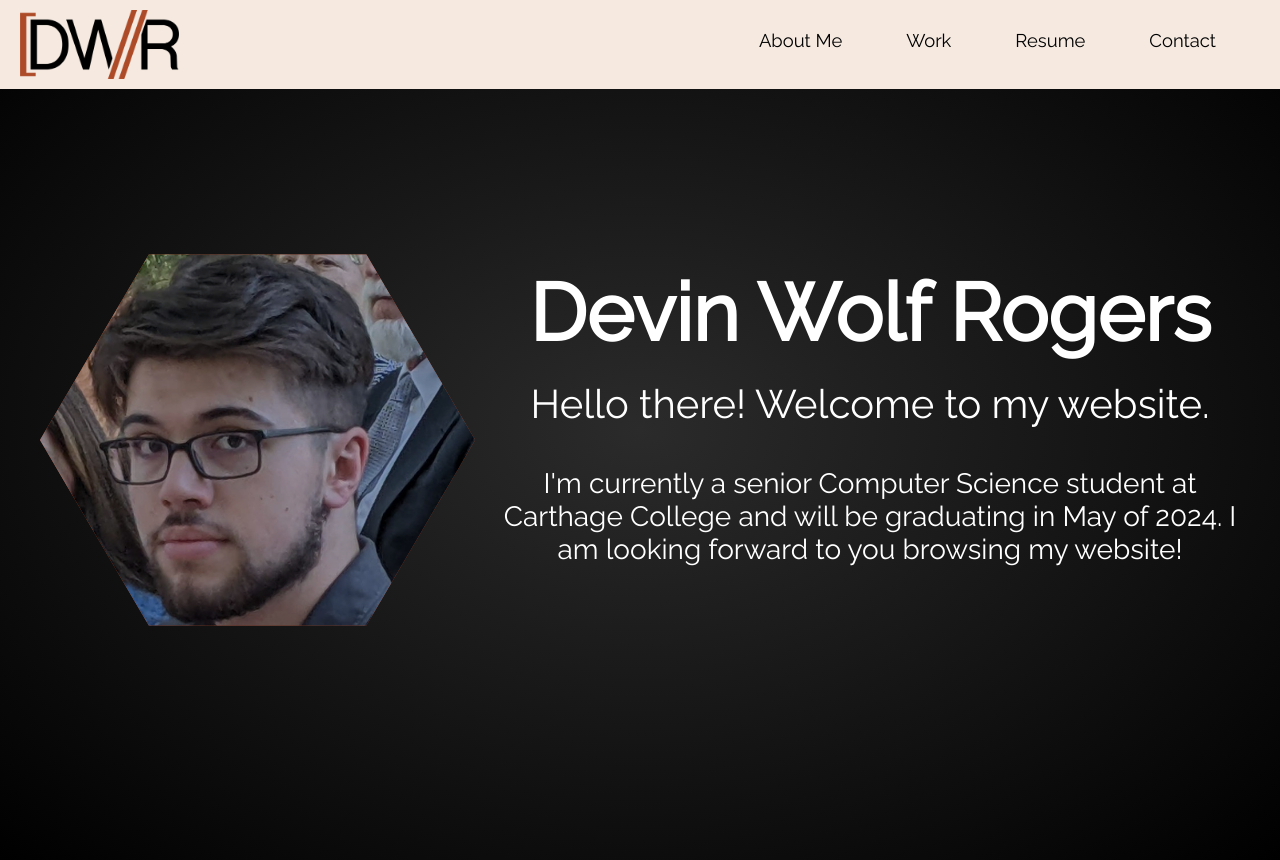
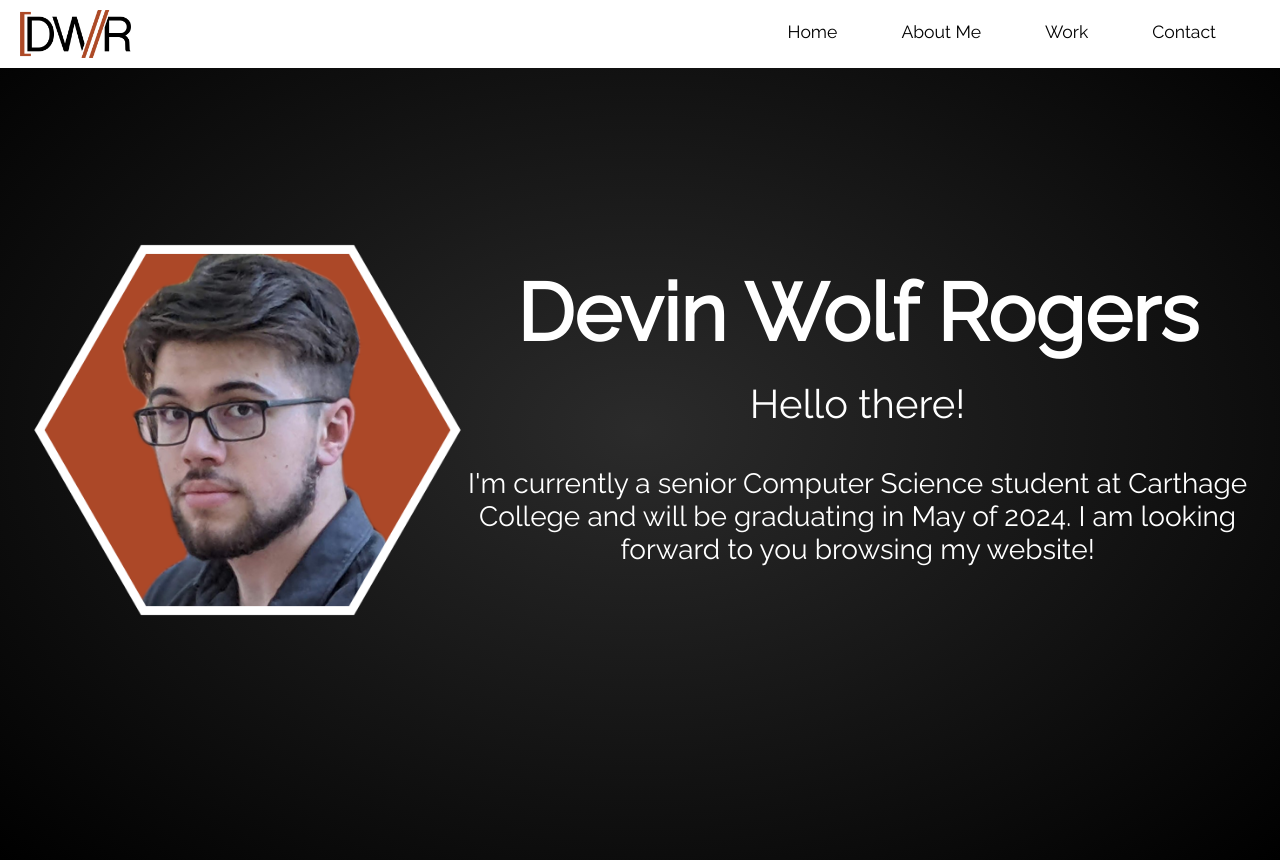
Before and after one commit to devin-w-rogers/thesis, a React (Create React App) app in the folder myapp/: page / in a window 1280 px wide. Built offline with nearby package versions, Linux system fonts and the light colour scheme.

Commit message:
add better hexagon headshot, reorder/resize nav bar

```diff
--- a/myapp/src/App.css
+++ b/myapp/src/App.css
@@ -8,7 +8,7 @@
 }
 
 nav {
-  background-color: #f5e9e0;
+  background-color: white; /* pale orange: #f5e9e0 */
   overflow: hidden;
   padding-right:5%;
   position: fixed;
@@ -27,8 +27,8 @@ nav a {
   margin-right: 4rem;
   margin-top: 1rem;
   text-decoration: none;
-  line-height: 50px;
-  font-size: 1.15rem;
+  line-height: 2rem;
+  font-size: 1.1rem;
   color: black;
   transition: .35s;
 }
@@ -39,7 +39,7 @@ nav a:hover {
 
 nav img {
   float: left;
-  height: 4.3rem;
+  height: 3rem;
   padding: 10px;
   padding-left: 20px;
 }
@@ -63,12 +63,16 @@ nav img {
 
 main {
   background-color: #8b8b8b; /* Light gray background */
-  background: radial-gradient(#2b2b2b, #000);
+  background: radial-gradient(#2b2b2b, #000); /* 10%, 50% */
   padding: 30px;
   display: flex;
   justify-content: center;
   align-items: center;
   min-height: 100vh;
+}
+
+.hexhs {
+  height: 34vw;
 }
 
 .container {
--- a/myapp/src/NavBar.jsx
+++ b/myapp/src/NavBar.jsx
@@ -6,9 +6,9 @@ export function NavBar() {
             <img src={myLogo} alt="my-logo" />
             <i class='bx bx-menu-alt-right' id='menu-icon'></i>
             <a href="contact">Contact</a>
-            <a href="resume">Resume</a>
             <a href="work">Work</a>
             <a href="about">About Me</a>
+            <a href="home">Home</a>
         </nav>
     );
 }
--- a/myapp/src/homePage.jsx
+++ b/myapp/src/homePage.jsx
@@ -1,20 +1,17 @@
 import headshot from "./headshot.jpg"
+import hexaheadshot from "./hexa-headshot.png"
 
 
 export function HomePage() {
     return(
         <main>
             <div class="container">
-                <div class="hexagon">
-                    <div class="shape">
-                        <img src={headshot} alt="headshot" />
-                    </div>
-                </div>
+                <img src={hexaheadshot} class="hexhs" alt="headshot" />
             </div>
             <div class="container">
                 <div class="homepageText">
                     <h1>Devin Wolf Rogers</h1>
-                    <p style={{ fontSize: '5vh' }}>Hello there! Welcome to my website.</p>
+                    <p style={{ fontSize: '5vh' }}>Hello there!</p>
                     <p>I'm currently a senior Computer Science student at Carthage College and will be
                         graduating in May of 2024. I am looking forward to you browsing my website!
                     </p>
```
Also changed, not shown: myapp/src/hexa-headshot.png (added).
